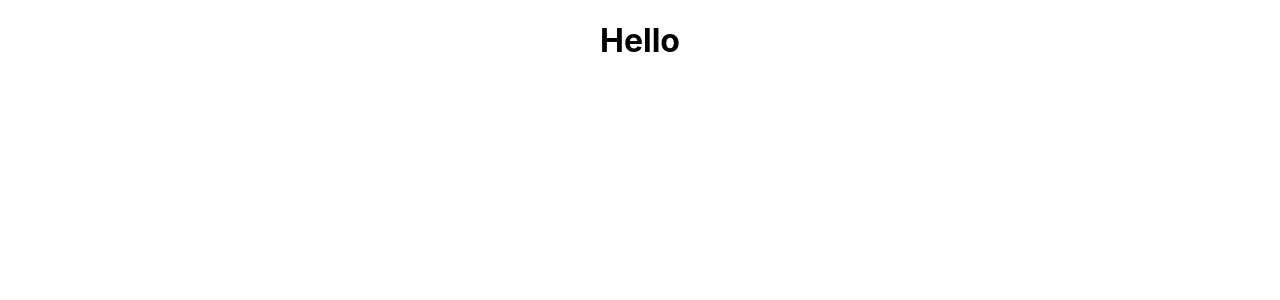
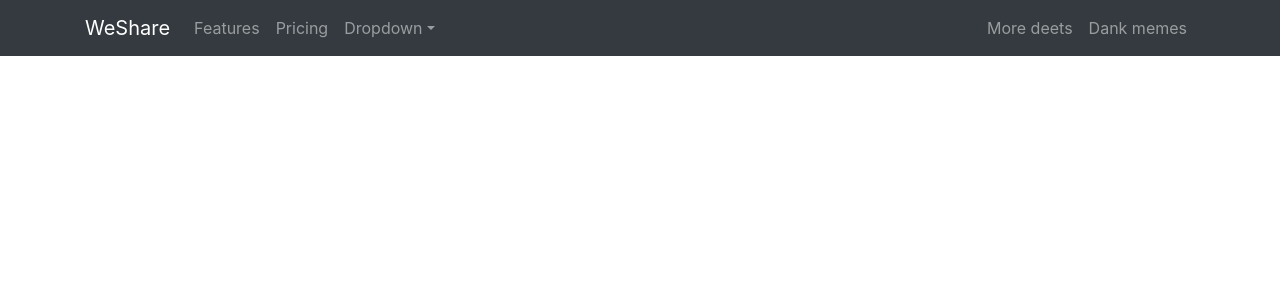
Before and after one commit to mihayounas/weshare-milestone5-code-institute, a React (Create React App) app: page / in a window 1280 px wide. Shown: the top 300 px of the page. Built offline with nearby package versions, Linux system fonts and the light colour scheme.

Commit message:
putting in place and making the nav bar

```diff
--- a/package.json
+++ b/package.json
@@ -6,7 +6,9 @@
     "@testing-library/jest-dom": "^5.16.5",
     "@testing-library/react": "^13.4.0",
     "@testing-library/user-event": "^13.5.0",
+    "bootstrap": "^4.6.0",
     "react": "^18.2.0",
+    "react-bootstrap": "^2.6.0",
     "react-dom": "^18.2.0",
     "react-scripts": "5.0.1",
     "web-vitals": "^2.1.4"
--- a/public/index.html
+++ b/public/index.html
@@ -8,6 +8,12 @@
     <meta
       name="description"
       content="Web site created using create-react-app"
+    />
+    <link
+    rel="stylesheet"
+    href="https://cdn.jsdelivr.net/npm/bootstrap@4.6.0/dist/css/bootstrap.min.css"
+    integrity="sha384-B0vP5xmATw1+K9KRQjQERJvTumQW0nPEzvF6L/Z6nronJ3oUOFUFpCjEUQouq2+l"
+    crossorigin="anonymous"
     />
     <link rel="apple-touch-icon" href="%PUBLIC_URL%/logo192.png" />
     <!--
--- a/src/App.js
+++ b/src/App.js
@@ -1,9 +1,11 @@
 import './App.css';
+import Button from "react-bootstrap/Button";
+import NavBar from './components/NavBar';
 
 function App() {
   return (
     <div className="App">
-     <h1>Hello</h1>
+     <NavBar />
     </div>
   );
 }
--- /dev/null
+++ b/src/components/NavBar.js
@@ -0,0 +1,32 @@
+import React from 'react';
+import {Navbar, Container, Nav, NavDropdown} from "react-bootstrap"
+
+const NavBar = () => {
+  return  <Navbar collapseOnSelect expand="lg" bg="dark" variant="dark" fixed="top">
+    <Container>
+  <Navbar.Brand href="#home">WeShare</Navbar.Brand>
+  <Navbar.Toggle aria-controls="responsive-navbar-nav" />
+  <Navbar.Collapse id="responsive-navbar-nav">
+    <Nav className="mr-auto">
+      <Nav.Link href="#features">Features</Nav.Link>
+      <Nav.Link href="#pricing">Pricing</Nav.Link>
+      <NavDropdown title="Dropdown" id="collasible-nav-dropdown">
+        <NavDropdown.Item href="#action/3.1">Action</NavDropdown.Item>
+        <NavDropdown.Item href="#action/3.2">Another action</NavDropdown.Item>
+        <NavDropdown.Item href="#action/3.3">Something</NavDropdown.Item>
+        <NavDropdown.Divider />
+        <NavDropdown.Item href="#action/3.4">Separated link</NavDropdown.Item>
+      </NavDropdown>
+    </Nav>
+    <Nav>
+      <Nav.Link href="#deets">More deets</Nav.Link>
+      <Nav.Link eventKey={2} href="#memes">
+        Dank memes
+      </Nav.Link>
+    </Nav>
+  </Navbar.Collapse>
+  </Container>
+</Navbar>
+}
+
+export default NavBar
```
Also changed, not shown: 1 other file (tests, documents, lock files or other folders).
